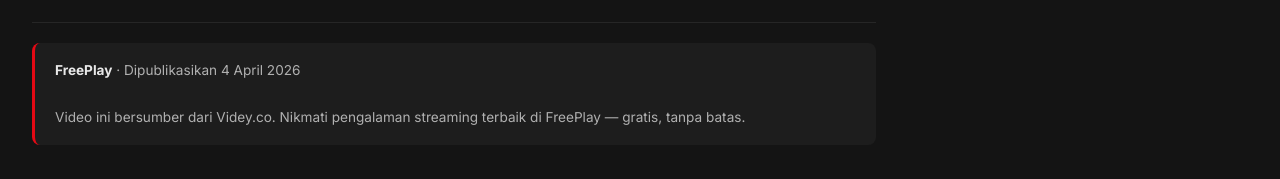
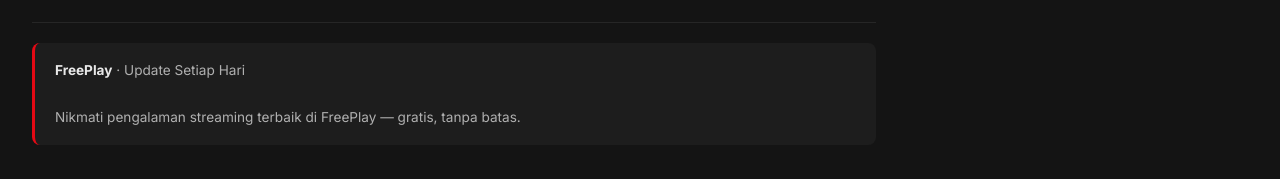
Before and after one commit to FergxXxianZ/freeplay, a React (Vite) app: page /video/12v5ZzEP1 in a window 1280 px wide. Shown: the part 720-899 px from the top of the page. Built offline with nearby package versions, Linux system fonts and the light colour scheme.

Commit message:
Update video URL validation and text content
tambah slicedrive

```diff
--- a/src/pages/VideoPage.tsx
+++ b/src/pages/VideoPage.tsx
@@ -39,7 +39,7 @@ export const VideoPage: React.FC = () => {
     );
   }
 
-  const isSecureUrl = video.video_url.startsWith('https://cdn.videy.co/') || video.video_url.startsWith('https://cdn2.videy.co/') || video.video_url.startsWith('https://videy.co/');
+  const isSecureUrl = video.video_url.startsWith('https://media.slicedrive.com/') || video.video_url.startsWith('https://cdn.videy.co/') || video.video_url.startsWith('https://cdn2.videy.co/') || video.video_url.startsWith('https://videy.co/');
 
   return (
     <div className="mx-auto px-4 sm:px-6 md:px-8 py-6 pb-16" style={{ maxWidth: 1400 }}>
@@ -201,9 +201,9 @@ export const VideoPage: React.FC = () => {
               fontFamily: 'Inter, sans-serif', fontSize: '0.85rem',
               color: 'rgba(255,255,255,0.65)', lineHeight: 1.7, margin: 0,
             }}>
-              <strong style={{ color: 'rgba(255,255,255,0.9)' }}>FreePlay</strong> · Dipublikasikan 4 April 2026
+              <strong style={{ color: 'rgba(255,255,255,0.9)' }}>FreePlay</strong> · Update Setiap Hari
               <br /><br />
-              Video ini bersumber dari Videy.co. Nikmati pengalaman streaming terbaik di FreePlay — gratis, tanpa batas.
+              Nikmati pengalaman streaming terbaik di FreePlay — gratis, tanpa batas.
             </p>
           </div>
         </div>
```
